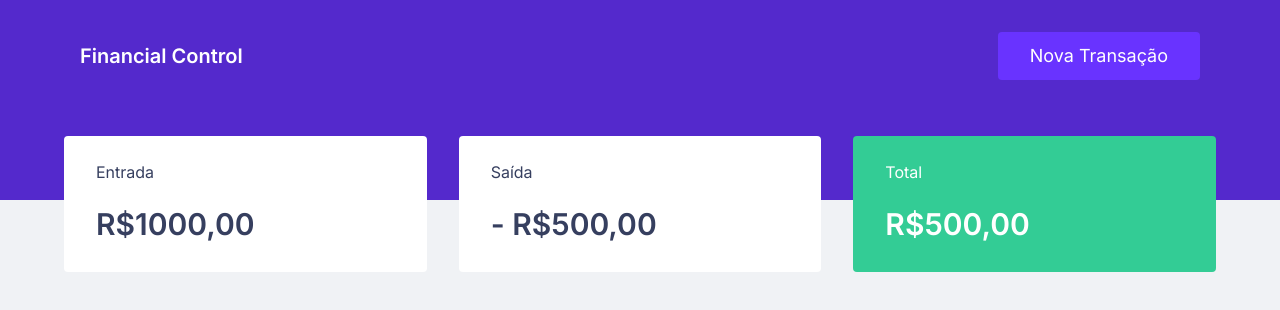
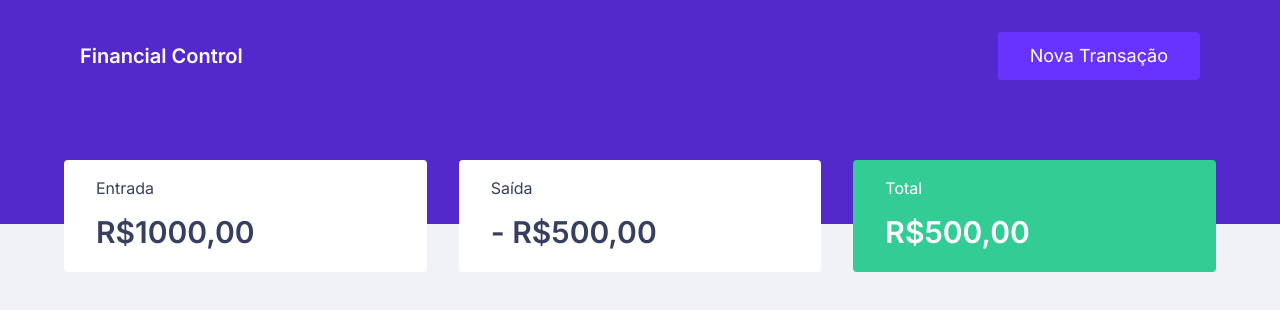
Before and after one commit to rafaeldominguess/financial-control, a Next.js app: page / in a window 1280 px wide. Shown: the top 310 px of the page. Built offline with nearby package versions, Linux system fonts and the light colour scheme.

Commit message:
refactor Header and Summary components for improved layout and spacing consistency

```diff
--- a/src/app/Components/Header/index.tsx
+++ b/src/app/Components/Header/index.tsx
@@ -2,7 +2,7 @@
 export function Header() {
     return (
         <header className="bg-(--blue) text-white w-full">
-            <div className="max-w-6xl flex justify-between items-center mx-auto px-4 pt-8 pb-30">
+            <div className="max-w-6xl flex justify-between items-center mx-auto px-4 pt-8 pb-36">
                 <h1 className="text-xl font-bold">Financial Control</h1>
                 <button type="button" className="bg-(--blue-light) text-white text-lg border-0 rounded px-8 h-12 hover:brightness-90 transition-all duration-200">Nova Transação</button>
             </div>
--- a/src/app/Components/Summary/index.tsx
+++ b/src/app/Components/Summary/index.tsx
@@ -1,25 +1,25 @@
 export function Summary() {
     return (
         <main className="grid grid-cols-3 gap-8 max-w-6xl mx-auto -mt-16">
-            <div className="bg-(--shape) rounded px-8 py-6 text-(--text-title)">
+            <div className="bg-(--shape) rounded px-8 py-4 text-(--text-title)">
                 <header>
                     <p>Entrada</p>
                 </header>
-                <strong className="mt-4 text-3xl font-medium leading-12 block">R$1000,00</strong>
+                <strong className="mt-2 text-3xl font-medium leading-12 block">R$1000,00</strong>
             </div>
 
-            <div className="bg-(--shape) rounded px-8 py-6 text-(--text-title)">
+            <div className="bg-(--shape) rounded px-8 py-4 text-(--text-title)">
                 <header>
                     <p>Saída</p>
                 </header>
-                <strong className="mt-4 text-3xl font-medium leading-12 block">- R$500,00</strong>
+                <strong className="mt-2 text-3xl font-medium leading-12 block">- R$500,00</strong>
             </div>
 
-            <div className="bg-(--green) rounded px-8 py-6 text-(--shape)">
+            <div className="bg-(--green) rounded px-8 py-4 text-(--shape)">
                 <header>
                     <p>Total</p>
                 </header>
-                <strong className="mt-4 text-3xl font-medium leading-12 block">R$500,00</strong>
+                <strong className="mt-2 text-3xl font-medium leading-12 block">R$500,00</strong>
             </div>
         </main>
     )
```
